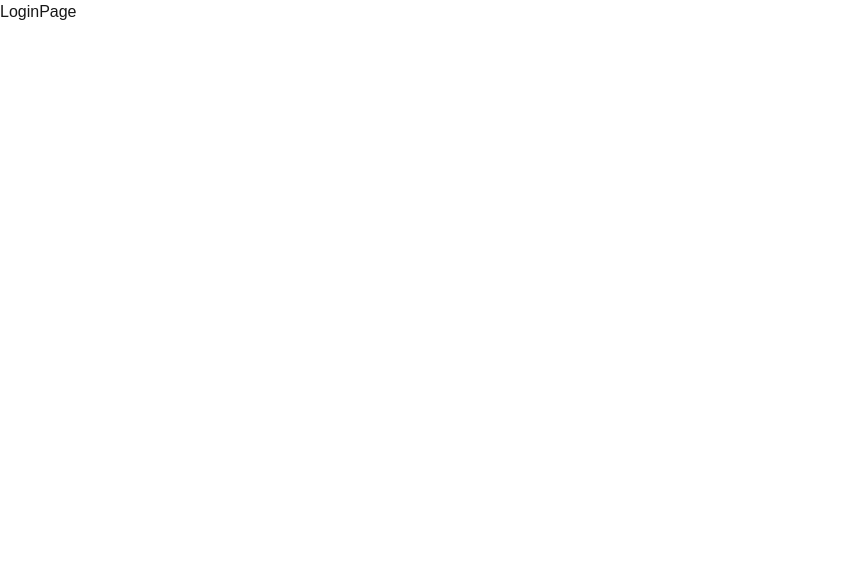
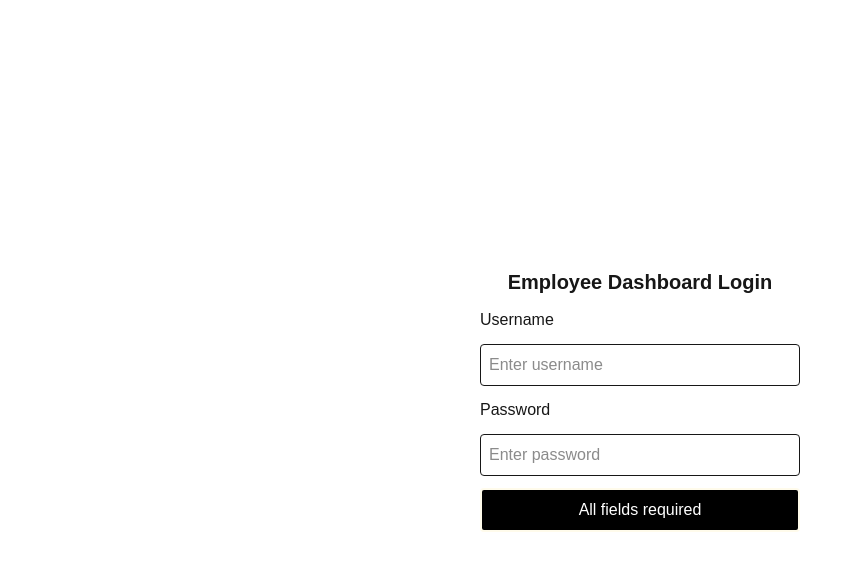
Before and after one commit to abhijtek/Jotish-EmployeeDashboard, a Next.js app: page /login in a window 1280 px wide. Shown: the top 570 px of the page, without its empty margins (0-862 px from the left). Built offline with nearby package versions, Linux system fonts and the light colour scheme.

Commit message:
configure login page with proper credentials handling

```diff
--- a/src/app/login/page.jsx
+++ b/src/app/login/page.jsx
@@ -1,10 +1,93 @@
-"use client"
-import React from 'react'
+"use client";
 
+import React, { useContext, useEffect, useState } from "react";
+import { useRouter } from "next/navigation";
+import UserContext from "@/context/UserContext";
+import Link from "next/link";
 function LoginPage() {
+  const router = useRouter();
+
+  const [buttonDisable, setButtonDisable] = useState(false);
+  const [user, setUser] = useState({
+    username: "",
+    password: "",
+  });
+  const { login } = useContext(UserContext);
+
+  const [allFieldsReq, setAllFieldsReq] = useState(true);
+
+  useEffect(() => {
+    const { username, password } = user;
+
+    if (username.length > 0 && password.length > 0) {
+      setAllFieldsReq(false);
+    } else {
+      setAllFieldsReq(true);
+    }
+  }, [user]);
+
+  const signIn = () => {
+    try {
+      setButtonDisable(true);
+
+      const res = login(user.username, user.password);
+
+      if (res) {
+        router.push("/list");
+      }
+      else{
+        alert("invalid credentials")
+      }
+      setButtonDisable(false);
+    } catch (error) {
+      console.log(error.message);
+    }
+    finally{
+        setButtonDisable(false);
+    }
+  };
+
   return (
-    <div>LoginPage</div>
-  )
+    <div className="flex justify-center min-h-screen items-center">
+      <div className="flex flex-col gap-3">
+        <h1 className="text-xl font-bold text-center">
+          Employee Dashboard Login
+        </h1>
+
+        <label>Username</label>
+
+        <input
+          className="w-80 border p-2 rounded"
+          type="text"
+          value={user.username}
+          onChange={(e) => setUser({ ...user, username: e.target.value })}
+          placeholder="Enter username"
+        />
+
+        <label>Password</label>
+
+        <input
+          className="w-80 border p-2 rounded"
+          type="password"
+          value={user.password}
+          onChange={(e) => setUser({ ...user, password: e.target.value })}
+          placeholder="Enter password"
+        />
+
+        <button
+          className="w-80 bg-black text-white p-2 rounded hover:cursor-pointer border-2 border-amber-50 hover:bg-gray-600 hover:text-white"
+          onClick={signIn}
+          disabled={buttonDisable || allFieldsReq}
+        >
+          {allFieldsReq
+            ? "All fields required"
+            : buttonDisable
+              ? "Loading..."
+              : "Sign In"}
+        </button>
+      </div>
+    </div>
+  );
 }
 
-export default LoginPage
+export default LoginPage;
```
